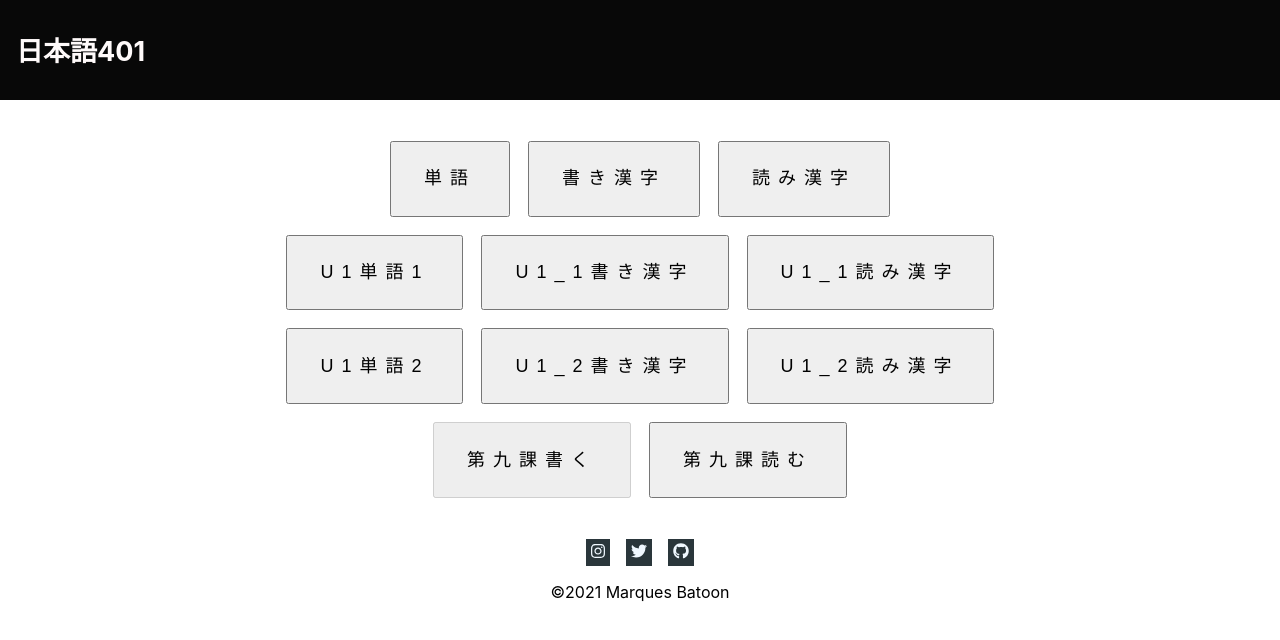
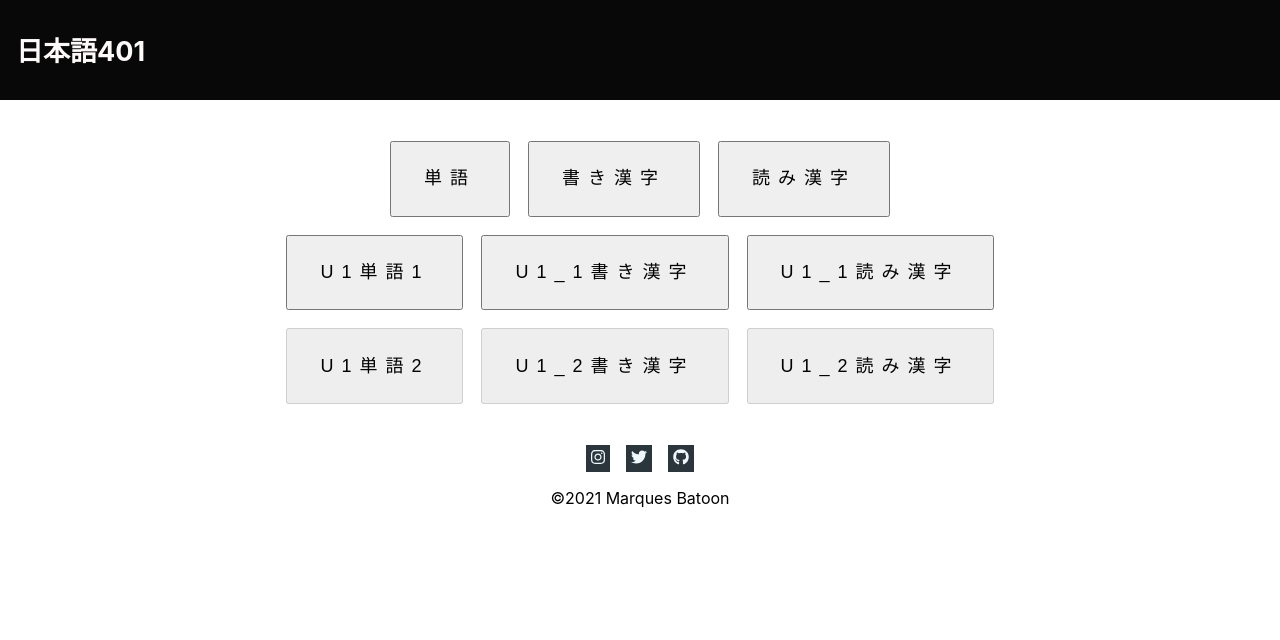
Before and after one commit to marquesadilla/n2-tango, a React (Create React App) app: page / in a window 1280 px wide. Shown: the top 640 px of the page. Built offline with nearby package versions, Linux system fonts and the light colour scheme.

Commit message:
disabled unit 1_2 buttons

```diff
--- a/src/Home.js
+++ b/src/Home.js
@@ -36,14 +36,9 @@ class Home extends React.Component {
                 </div>
 
                 <div className="homeButtonContainer">
-                    <Link to={`/kanji?set=${kanjiSetClick}`}><button onClick={this.clickedKanjiSet} value="u1-tango-2" className="btn from-left">U1単語2</button></Link>
-                    <Link to={`/kanji?set=${kanjiSetClick}`}><button onClick={this.clickedKanjiSet} value="u1-kaku-2" className="btn from-left">U1_2書き漢字</button></Link>
-                    <Link to={`/kanji?set=${kanjiSetClick}`}><button onClick={this.clickedKanjiSet} value="u1-yomu-2" className="btn from-right">U1_2読み漢字</button></Link>
-                </div>
-
-                <div className="homeButtonContainer">
-                    <Link to={`/kanji?set=${kanjiSetClick}`}><button disabled onClick={this.clickedKanjiSet} value="ch9-kaku" className="btn from-left">第九課書く</button></Link>
-                    <Link to={`/kanji?set=${kanjiSetClick}`}><button onClick={this.clickedKanjiSet} value="ch9-yomerebaii" className="btn from-left">第九課読む</button></Link>
+                    <Link to={`/kanji?set=${kanjiSetClick}`}><button disabled onClick={this.clickedKanjiSet} value="u1-tango-2" className="btn from-left">U1単語2</button></Link>
+                    <Link to={`/kanji?set=${kanjiSetClick}`}><button disabled onClick={this.clickedKanjiSet} value="u1-kaku-2" className="btn from-left">U1_2書き漢字</button></Link>
+                    <Link to={`/kanji?set=${kanjiSetClick}`}><button disabled onClick={this.clickedKanjiSet} value="u1-yomu-2" className="btn from-right">U1_2読み漢字</button></Link>
                 </div>
 
             </React.Fragment>
```
Also changed, not shown: 1 other file (tests, documents, lock files or other folders).
